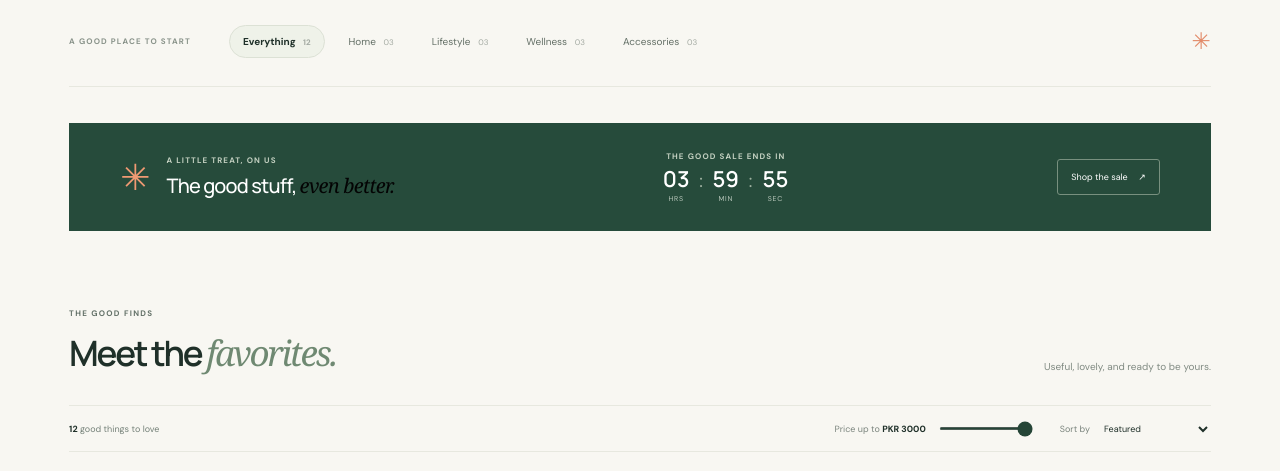
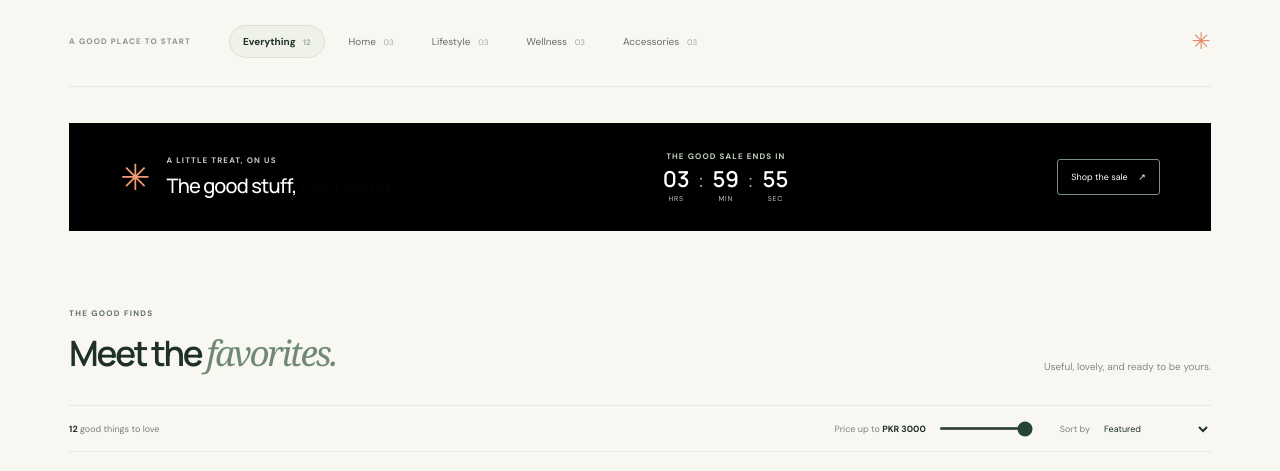
Before and after one commit to basitpathan45/E-Commerce_web_IITC-Project, a plain HTML site: page index.html in a window 1280 px wide. Shown: the part 591-1062 px from the top of the page. Drawn offline with Linux system fonts and the light colour scheme.

Commit message:
Update style.css

```diff
--- a/style.css
+++ b/style.css
@@ -81,7 +81,7 @@ h1 em, h2 em { font-family: Georgia, serif; font-weight: 400; }
 .category-pill.active { font-weight: 700; }
 .strip-sparkle { margin-left: auto; color: #e28a68; font-size: 23px; }
 
-.sale-banner { min-height: 108px; margin: 36px 5.4% 0; padding: 17px 4%; display: flex; align-items: center; justify-content: space-between; gap: 25px; color: #fff; background: #264b3b; }
+.sale-banner { min-height: 108px; margin: 36px 5.4% 0; padding: 17px 4%; display: flex; align-items: center; justify-content: space-between; gap: 25px; color: #fff; background: #000000; }
 .sale-message { display: flex; align-items: center; gap: 16px; }
 .sale-spark { color: #ef9a73; font-size: 36px; }
 .sale-kicker { display: block; color: #c3d0c1; font-size: 8px; }
```
